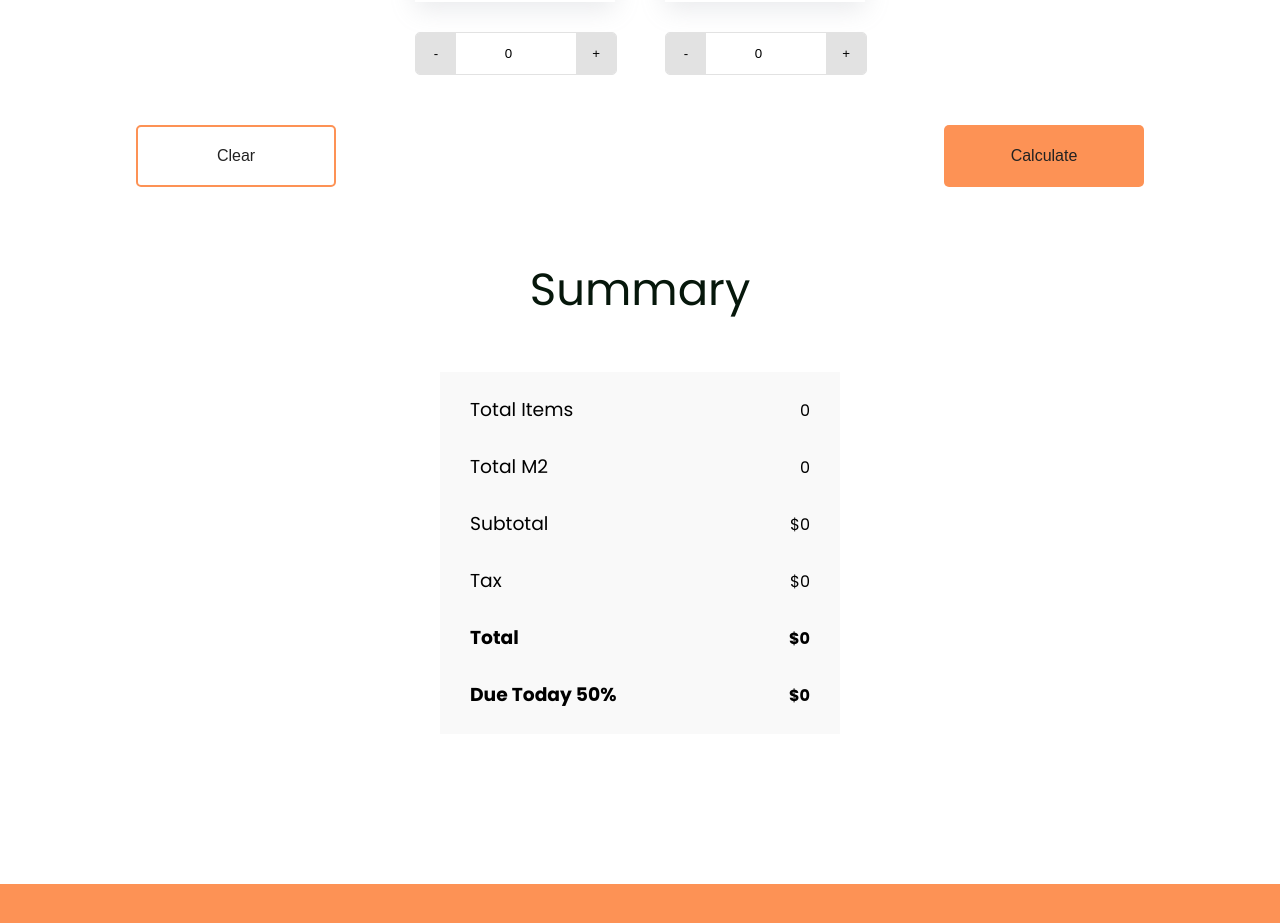
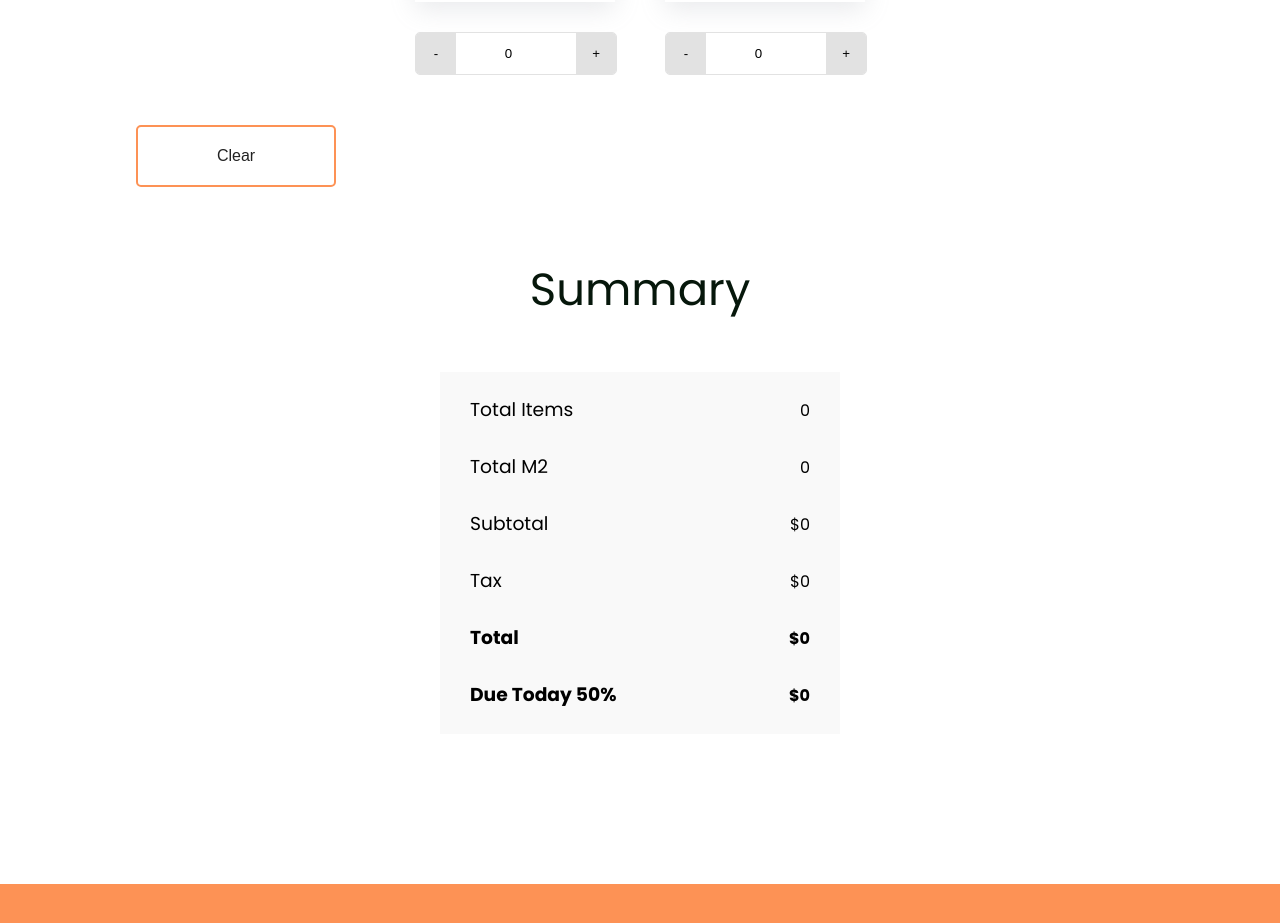
Before and after one commit to codewithsebas/Challenger-Wrapper, a React (Vite) app: page / in a window 1280 px wide. Shown: the part 1400-2323 px from the top of the page. Built offline with nearby package versions, Linux system fonts and the light colour scheme.

Commit message:
Delete button 'CALCULATE'

```diff
--- a/src/App.jsx
+++ b/src/App.jsx
@@ -434,7 +434,6 @@ function App() {
               <button className="clear" type="button" onClick={handleReset}>
                 Clear
               </button>
-              <button className="calculate">Calculate</button>
             </div>
             <div className="containResult">
               <h1 className="titleResult">Summary</h1>
```
